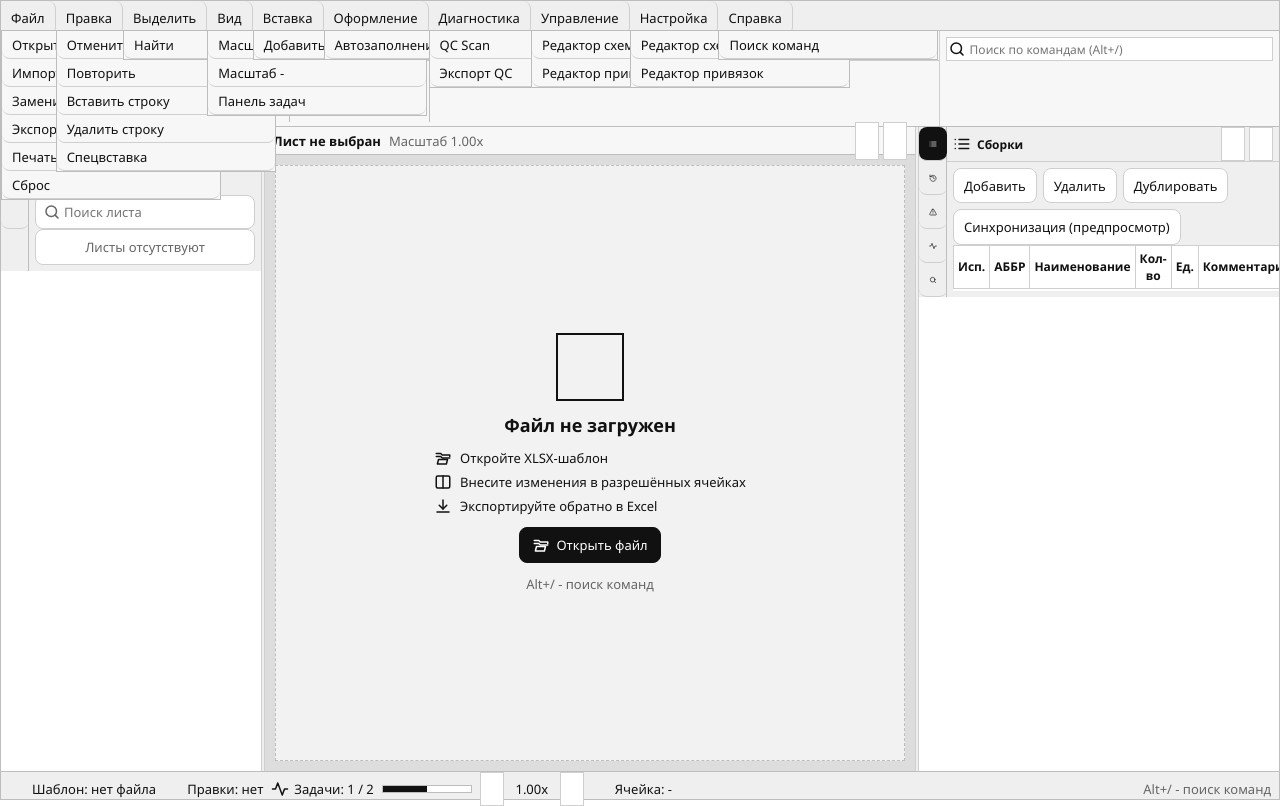
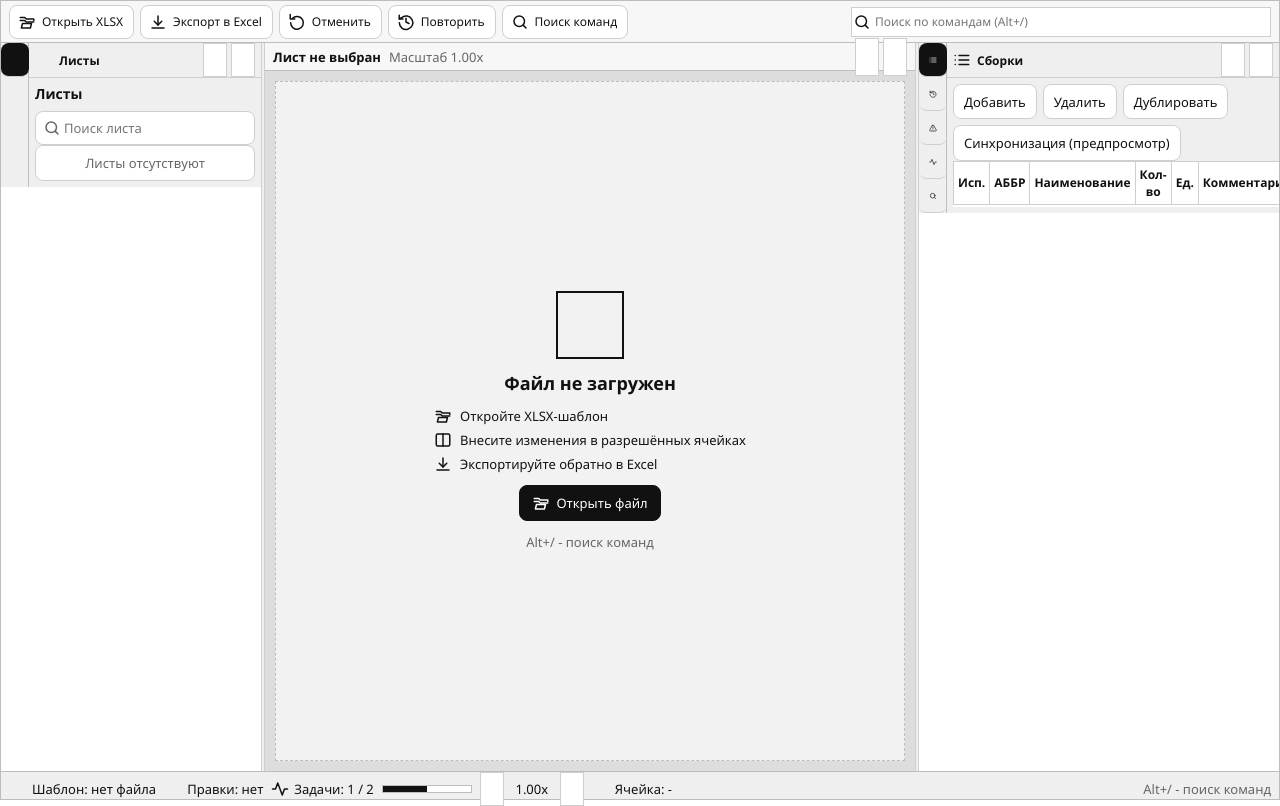
Before and after one commit to Efnatii/specforge, a website built with Vite: page index.html in a window 1280 px wide. Built offline with nearby package versions, Linux system fonts and the light colour scheme; files whose address does not match are found by name.

Commit message:
feat: Refactor CadShell layout and command bar integration

```diff
--- a/src/styles/cad-theme.css
+++ b/src/styles/cad-theme.css
@@ -23,136 +23,61 @@ body {
   --leftDockWidth: 260px;
   --rightDockWidth: 360px;
   display: grid;
-  grid-template-rows: 30px 96px minmax(0, 1fr) 28px;
+  grid-template-rows: 42px minmax(0, 1fr) 28px;
   min-height: 100%;
   border: 1px solid var(--border2);
 }
 
-.cad-top-menu-host {
-  background: var(--panel2);
-  border-bottom: 1px solid var(--border2);
-}
-
-.top-menu-bar {
-  display: flex;
-  align-items: stretch;
-  height: 100%;
-}
-
-.top-menu-item {
-  position: relative;
-}
-
-.top-menu-button,
-.top-menu-action {
-  border: none;
-  border-right: 1px solid var(--border);
-  background: transparent;
-  height: 100%;
-  padding: 0 10px;
-}
-
-.top-menu-button:hover,
-.top-menu-action:hover {
-  background: var(--hover);
-}
-
-.top-menu-dropdown {
-  position: absolute;
-  top: 100%;
-  left: 0;
-  min-width: 220px;
-  z-index: 15;
-  display: grid;
-  background: var(--panel);
-  border: 1px solid var(--border2);
-}
-
-.top-menu-action {
-  text-align: left;
-  min-height: 28px;
-  border-right: none;
-  border-bottom: 1px solid var(--border);
-}
-
-.cad-ribbon-line {
+.cad-command-bar {
   background: var(--panel);
   border-bottom: 1px solid var(--border2);
-  display: grid;
-  grid-template-columns: auto minmax(0, 1fr) 340px;
-  align-items: stretch;
+  display: flex;
+  align-items: center;
+  gap: 10px;
+  padding: 4px 8px;
 }
 
 .cad-quick-access {
   display: flex;
-  gap: 4px;
+  gap: 6px;
   align-items: center;
-  padding: 6px;
-  border-right: 1px solid var(--border);
+  min-width: 0;
+  overflow-x: auto;
 }
 
 .quick-access-btn {
-  width: 28px;
-  height: 28px;
+  height: 30px;
+  min-width: max-content;
   border: 1px solid var(--border);
-  border-radius: 0;
+  background: #fff;
+  padding: 0 10px 0 8px;
+  display: inline-flex;
+  align-items: center;
+  gap: 6px;
 }
 
-.cad-ribbon-host {
-  min-width: 0;
-}
-
-.ribbon-bar {
-  display: grid;
-  grid-template-rows: 30px minmax(0, 1fr);
-}
-
-.ribbon-tabs {
-  display: flex;
-  border-bottom: 1px solid var(--border);
-}
-
-.ribbon-tab-btn {
-  height: 30px;
-  padding: 0 10px;
-  border: none;
-  border-right: 1px solid var(--border);
-  background: transparent;
-}
-
-.ribbon-tab-btn:hover {
+.quick-access-btn:hover {
   background: var(--hover);
 }
 
-.ribbon-tab-btn.active {
-  background: var(--active);
-  color: var(--activeFg);
+.quick-access-label {
+  font-size: 12px;
+  white-space: nowrap;
 }
 
-.ribbon-groups {
-  display: flex;
-  align-items: stretch;
-  overflow-x: auto;
+.cad-command-search-host {
+  position: relative;
+  margin-left: auto;
+  width: min(420px, 38vw);
 }
 
-.ribbon-group {
-  display: grid;
-  grid-template-rows: 1fr auto;
-  min-width: 140px;
-  padding: 4px 6px;
-  border-right: 1px solid var(--border2);
-}
-
-.ribbon-group-actions {
+.command-search {
+  position: relative;
   display: flex;
-  gap: 4px;
   align-items: center;
-}
-
-.ribbon-group-title {
-  font-size: 11px;
-  color: var(--muted);
-  text-align: center;
+  border: 1px solid var(--border);
+  background: #fff;
+  height: 30px;
 }
 
 .btn-icon,
@@ -181,21 +106,6 @@ body {
   background: var(--active);
   color: var(--activeFg);
   border-color: var(--active);
-}
-
-.cad-command-search-host {
-  position: relative;
-  border-left: 1px solid var(--border);
-  padding: 6px;
-}
-
-.command-search {
-  position: relative;
-  display: flex;
-  align-items: center;
-  border: 1px solid var(--border);
-  background: #fff;
-  height: 24px;
 }
 
 .command-search.open {
@@ -541,16 +451,17 @@ body {
 
 @media (max-width: 1200px) {
   .cad-shell {
-    grid-template-rows: 30px 120px minmax(0, 1fr) 28px;
+    grid-template-rows: auto minmax(0, 1fr) 28px;
   }
 
-  .cad-ribbon-line {
-    grid-template-columns: auto minmax(0, 1fr);
-    grid-template-rows: auto auto;
+  .cad-command-bar {
+    flex-wrap: wrap;
+    gap: 6px;
   }
 
   .cad-command-search-host {
-    grid-column: 1 / -1;
+    width: 100%;
+    margin-left: 0;
   }
 
   .cad-body {
--- a/src/ui/layout/CadShell.js
+++ b/src/ui/layout/CadShell.js
@@ -1,6 +1,4 @@
 import { Icon } from "../common/Icon.js";
-import { TopMenuBar } from "./TopMenuBar.js";
-import { RibbonBar } from "./RibbonBar.js";
 import { DockPanel } from "./DockPanel.js";
 import { Splitter } from "./Splitter.js";
 import { StatusBar } from "./StatusBar.js";
@@ -9,14 +7,14 @@ import { CommandSearch } from "../command/CommandSearch.js";
 const MIN_DOCK = 180;
 const MAX_LEFT = 460;
 const MAX_RIGHT = 520;
+const MIN_CENTER = 520;
+const SPLITTER_WIDTH_TOTAL = 8;
 
 export class CadShell {
   constructor(root, options = {}) {
     this.root = root;
     this.i18n = options.i18n;
     this.registry = options.registry;
-    this.menuConfig = options.menuConfig || [];
-    this.ribbonTabs = options.ribbonTabs || [];
     this.layoutState = options.layoutState || { leftDockWidth: 260, rightDockWidth: 360 };
     this.onLayoutChange = options.onLayoutChange;
     this.onOpenFile = options.onOpenFile;
@@ -31,22 +29,16 @@ export class CadShell {
     const shell = document.createElement("div");
     shell.className = "cad-shell";
 
-    const topMenuHost = document.createElement("div");
-    topMenuHost.className = "cad-top-menu-host";
-
-    const ribbonLine = document.createElement("div");
-    ribbonLine.className = "cad-ribbon-line";
+    const commandBar = document.createElement("div");
+    commandBar.className = "cad-command-bar";
 
     const quickAccess = document.createElement("div");
     quickAccess.className = "cad-quick-access";
 
-    const ribbonHost = document.createElement("div");
-    ribbonHost.className = "cad-ribbon-host";
-
     const commandSearchHost = document.createElement("div");
     commandSearchHost.className = "cad-command-search-host";
 
-    ribbonLine.append(quickAccess, ribbonHost, commandSearchHost);
+    commandBar.append(quickAccess, commandSearchHost);
 
     const body = document.createElement("div");
     body.className = "cad-body";
@@ -111,11 +103,9 @@ export class CadShell {
     const toastRoot = document.createElement("div");
     toastRoot.className = "toast-root";
 
-    shell.append(topMenuHost, ribbonLine, body, statusHost, modalRoot, toastRoot);
+    shell.append(commandBar, body, statusHost, modalRoot, toastRoot);
     this.root.appendChild(shell);
 
-    this.topMenuBar = new TopMenuBar({ container: topMenuHost, i18n: this.i18n, menuConfig: this.menuConfig, registry: this.registry });
-    this.ribbonBar = new RibbonBar({ container: ribbonHost, i18n: this.i18n, tabs: this.ribbonTabs, registry: this.registry });
     this.commandSearch = new CommandSearch({ container: commandSearchHost, registry: this.registry, i18n: this.i18n });
 
     this.leftDock = new DockPanel({
@@ -123,9 +113,7 @@ export class CadShell {
       side: "left",
       i18n: this.i18n,
       tabs: [
-        { id: "sheets", titleKey: "dock.sheets", icon: "file" },
-        { id: "tree", titleKey: "dock.tree", icon: "tree" },
-        { id: "tasks", titleKey: "dock.tasks", icon: "tasks" }
+        { id: "sheets", titleKey: "dock.sheets", icon: "file" }
       ]
     });
 
@@ -143,7 +131,6 @@ export class CadShell {
     });
 
     this.statusBar = new StatusBar({ container: statusHost, i18n: this.i18n, onZoomIn: this.onZoomIn, onZoomOut: this.onZoomOut });
-    this.topMenuBar.render();
 
     this.refs = {
       shell,
@@ -155,8 +142,8 @@ export class CadShell {
       leftDockWrap,
       rightDockWrap,
       tabs: this.leftDock.getTabHost("sheets"),
-      leftTree: this.leftDock.getTabHost("tree"),
-      leftTasks: this.leftDock.getTabHost("tasks"),
+      leftTree: null,
+      leftTasks: null,
       rightPanelHost: this.rightDock.getTabHost("assemblies"),
       rightTabHosts: {
         assemblies: this.rightDock.getTabHost("assemblies"),
@@ -178,16 +165,12 @@ export class CadShell {
     return this.refs;
   }
 
-  renderRibbon(state) {
-    this.topMenuBar.render();
-    this.ribbonBar.render(state);
-  }
+  renderRibbon() {}
 
   renderQuickAccess(commands = []) {
     this.refs.quickAccess.innerHTML = "";
     commands.forEach((command) => {
-      const button = this.makeIconButton(command.icon, command.titleKey, () => this.registry.execute(command.id));
-      button.classList.add("quick-access-btn");
+      const button = this.makeQuickAccessButton(command, () => this.registry.execute(command.id));
       this.refs.quickAccess.appendChild(button);
     });
   }
@@ -231,6 +214,7 @@ export class CadShell {
   }
 
   applyLayout() {
+    this.normalizeLayoutState();
     this.refs.shell.style.setProperty("--leftDockWidth", `${this.layoutState.leftDockWidth}px`);
     this.refs.shell.style.setProperty("--rightDockWidth", `${this.layoutState.rightDockWidth}px`);
   }
@@ -247,6 +231,48 @@ export class CadShell {
     button.appendChild(Icon({ name: icon, size: 14 }));
     button.addEventListener("click", onClick);
     return button;
+  }
+
+  makeQuickAccessButton(command, onClick) {
+    const button = document.createElement("button");
+    button.type = "button";
+    button.className = "quick-access-btn";
+    const label = this.i18n.t(command.titleKey || command.id || "");
+    button.setAttribute("aria-label", label);
+    button.title = label;
+    button.appendChild(Icon({ name: command.icon || "panel", size: 14 }));
+
+    const text = document.createElement("span");
+    text.className = "quick-access-label";
+    text.textContent = label;
+    button.appendChild(text);
+
+    button.addEventListener("click", onClick);
+    return button;
+  }
+
+  normalizeLayoutState() {
+    let left = Number(this.layoutState.leftDockWidth);
+    let right = Number(this.layoutState.rightDockWidth);
+    left = Number.isFinite(left) ? left : 260;
+    right = Number.isFinite(right) ? right : 360;
+
+    left = clamp(left, MIN_DOCK, MAX_LEFT);
+    right = clamp(right, MIN_DOCK, MAX_RIGHT);
+
+    const shellWidth = Number(this.refs.shell?.getBoundingClientRect?.().width || 0);
+    if (shellWidth > 1200) {
+      const maxCombined = Math.max(MIN_DOCK * 2, shellWidth - MIN_CENTER - SPLITTER_WIDTH_TOTAL);
+      if (left + right > maxCombined) {
+        const overflow = left + right - maxCombined;
+        const rightShrink = Math.min(right - MIN_DOCK, overflow);
+        right -= rightShrink;
+        left -= Math.min(left - MIN_DOCK, overflow - rightShrink);
+      }
+    }
+
+    this.layoutState.leftDockWidth = left;
+    this.layoutState.rightDockWidth = right;
   }
 
   createEmptyState() {
@@ -287,3 +313,7 @@ export class CadShell {
     return box;
   }
 }
+
+function clamp(value, min, max) {
+  return Math.max(min, Math.min(max, value));
+}
```
